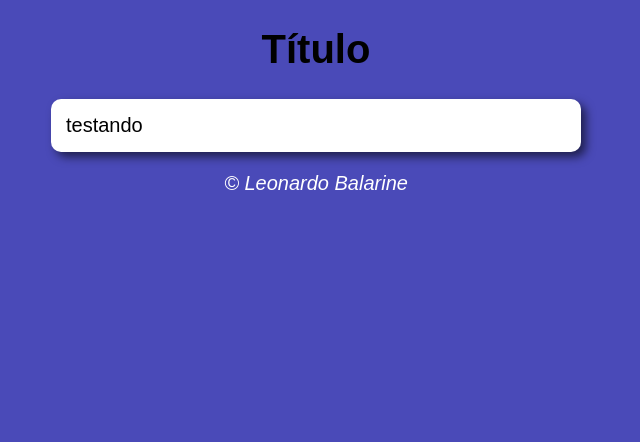
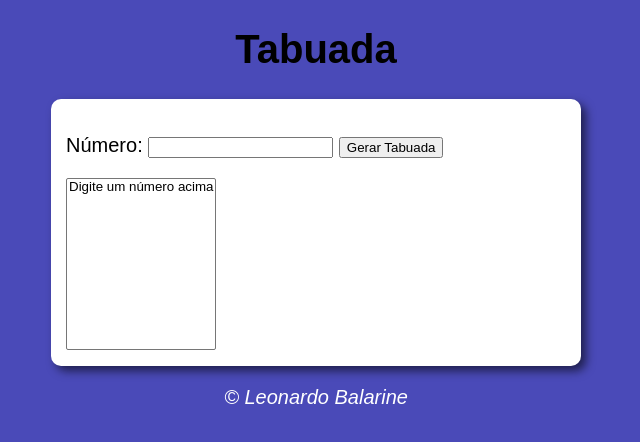
Before and after one commit to Leonardobalarin/Curso-Js, a plain HTML site: page aula14ex/ex17/modelo.html in a window 1280 px wide. Shown: the whole page, without its empty margins (324-964 px from the left). Drawn offline with Linux system fonts and the light colour scheme.

Commit message:
ex 17 concluido

```diff
--- a/aula14ex/ex17/modelo.html
+++ b/aula14ex/ex17/modelo.html
@@ -1,22 +1,28 @@
 <!DOCTYPE html>
 <html lang="pt-br">
+
 <head>
     <meta charset="UTF-8">
     <meta name="viewport" content="width=device-width, initial-scale=1.0">
-    <title>Modelo de Exercício</title>
+    <title>Tabuada</title>
     <link rel="stylesheet" href="style.css">
 </head>
+
 <body>
 
     <header>
-        <h1>Título</h1>
+        <h1>Tabuada</h1>
     </header>
     <section>
         <div>
-            testando
+            <p>Número: <input type="number" name="num" id="txtn">
+                <input type="button" value="Gerar Tabuada" onclick="tabuada()">
+            </p>
         </div>
         <div>
-
+            <select name="tabuada" id="seltab"size="10">
+                <option>Digite um número acima</option>
+            <select>
         </div>
     </section>
     <footer>
@@ -25,4 +31,5 @@
     <script src="script.js"></script>
 
 </body>
+
 </html>
--- a/aula14ex/ex17/script.js
+++ b/aula14ex/ex17/script.js
@@ -0,0 +1,18 @@
+function tabuada(){
+    let num = document.getElementById('txtn')
+    let tab = document.getElementById('seltab')
+    if (num.value.length == 0) {
+        alert('Por favor, Digite um número!')
+    } else {
+        let n = Number(num.value)
+        let c = 1
+        tab.innerHTML = ''
+        while (c <= 10) {
+            let item = document.createElement('option')
+            item.text = `${n} x ${c} = ${n*c}`
+            item.value = `tab${c}` // para o Js não faz sentido
+            tab.appendChild(item)
+            c++
+        }
+    }
+}
```
